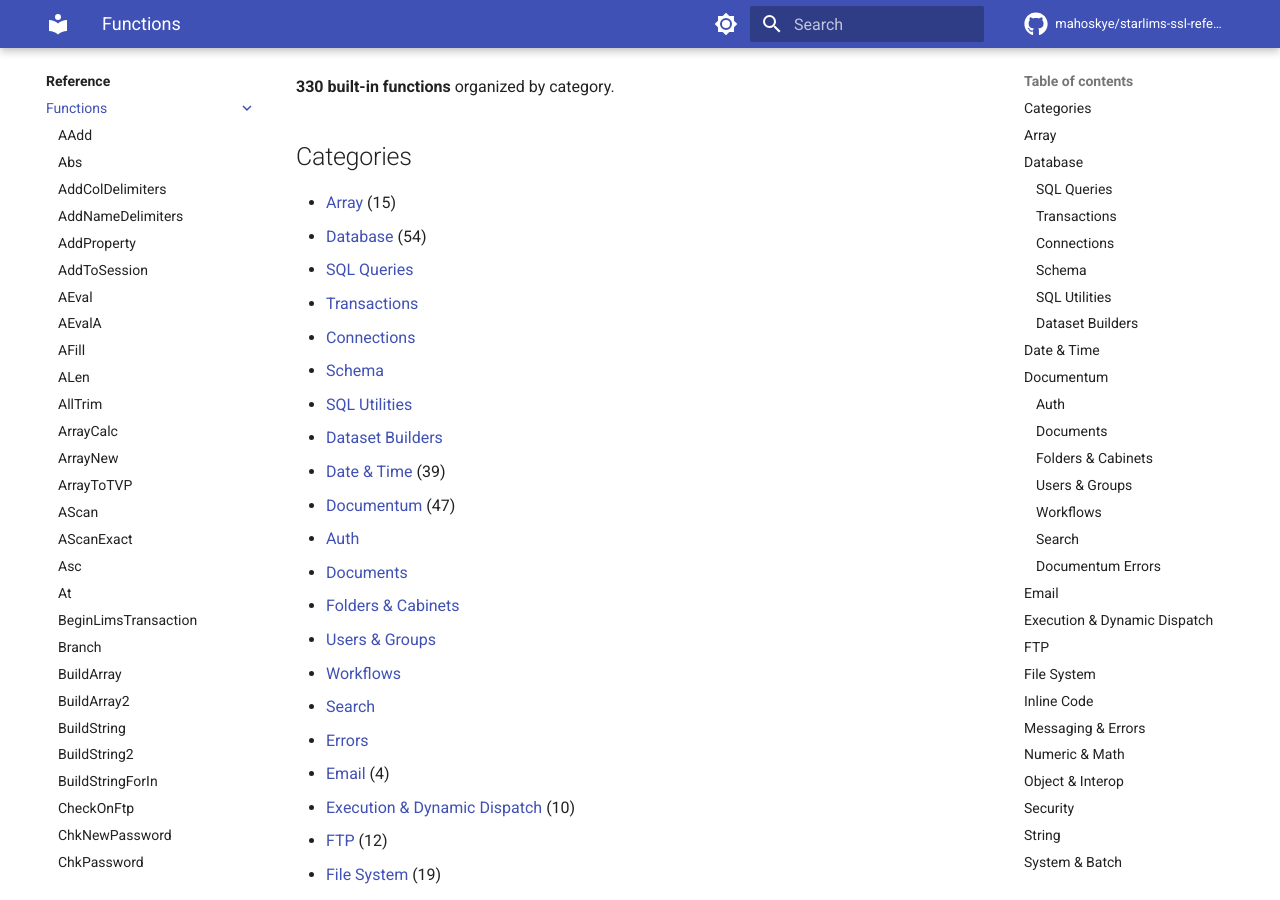
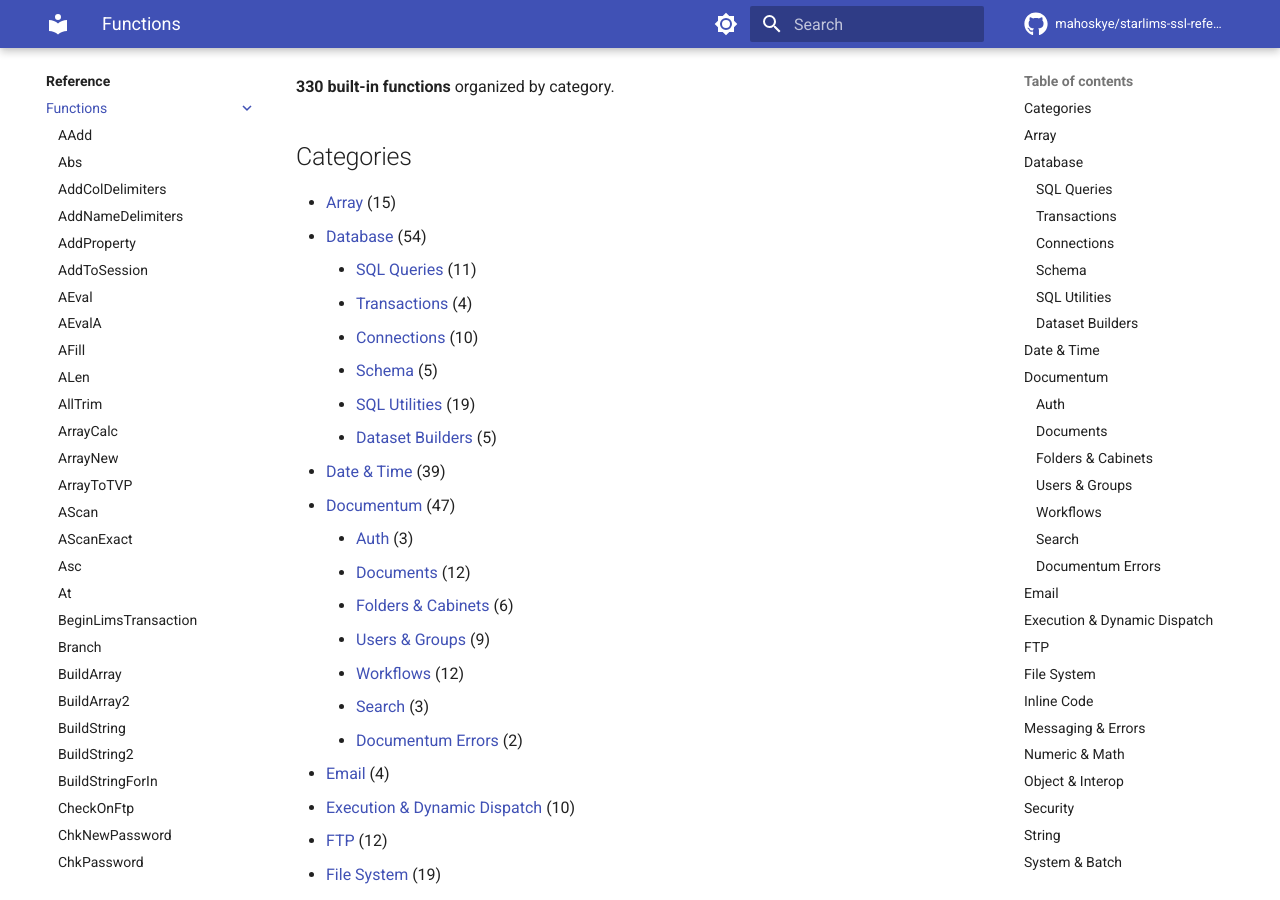
Before and after one commit to mahoskye/starlims-ssl-reference, an MkDocs documentation site: the page built from content/reference/functions/index.md, in a window 1280 px wide and 900 px high, scrolled down 194 px. Built offline with MkDocs 1.6.1 and Material for MkDocs 9.7.7, drawn with Linux system fonts in a browser that asks for light colours; comment, search, counter and statistics services are not loaded.

Commit message:
Sync: add subsection counts to functions categories list
Mirrors mahoskye/ssl-api-documentation#10.

Co-Authored-By: Claude Opus 4.7 (1M context) <noreply@anthropic.com>

```diff
--- a/content/reference/functions/index.md
+++ b/content/reference/functions/index.md
@@ -14,21 +14,21 @@ starlims:
 
 - [Array](#array) (15)
 - [Database](#database) (54)
-  - [SQL Queries](#sql-queries)
-  - [Transactions](#transactions)
-  - [Connections](#connections)
-  - [Schema](#schema)
-  - [SQL Utilities](#sql-utilities)
-  - [Dataset Builders](#dataset-builders)
+    - [SQL Queries](#sql-queries) (11)
+    - [Transactions](#transactions) (4)
+    - [Connections](#connections) (10)
+    - [Schema](#schema) (5)
+    - [SQL Utilities](#sql-utilities) (19)
+    - [Dataset Builders](#dataset-builders) (5)
 - [Date & Time](#date-time) (39)
 - [Documentum](#documentum) (47)
-  - [Auth](#auth)
-  - [Documents](#documents)
-  - [Folders & Cabinets](#folders-cabinets)
-  - [Users & Groups](#users-groups)
-  - [Workflows](#workflows)
-  - [Search](#search)
-  - [Errors](#documentum-errors)
+    - [Auth](#auth) (3)
+    - [Documents](#documents) (12)
+    - [Folders & Cabinets](#folders-cabinets) (6)
+    - [Users & Groups](#users-groups) (9)
+    - [Workflows](#workflows) (12)
+    - [Search](#search) (3)
+    - [Documentum Errors](#documentum-errors) (2)
 - [Email](#email) (4)
 - [Execution & Dynamic Dispatch](#execution-dynamic-dispatch) (10)
 - [FTP](#ftp) (12)
```
